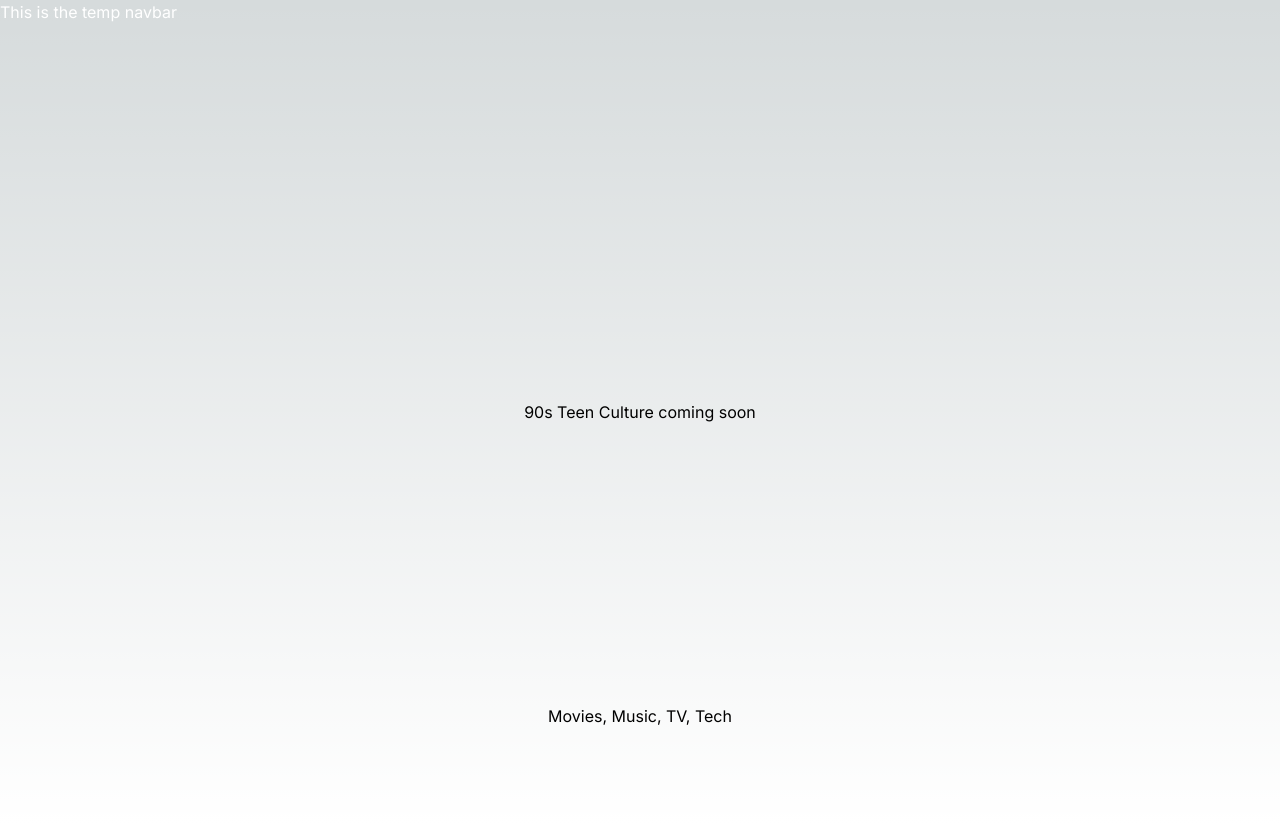
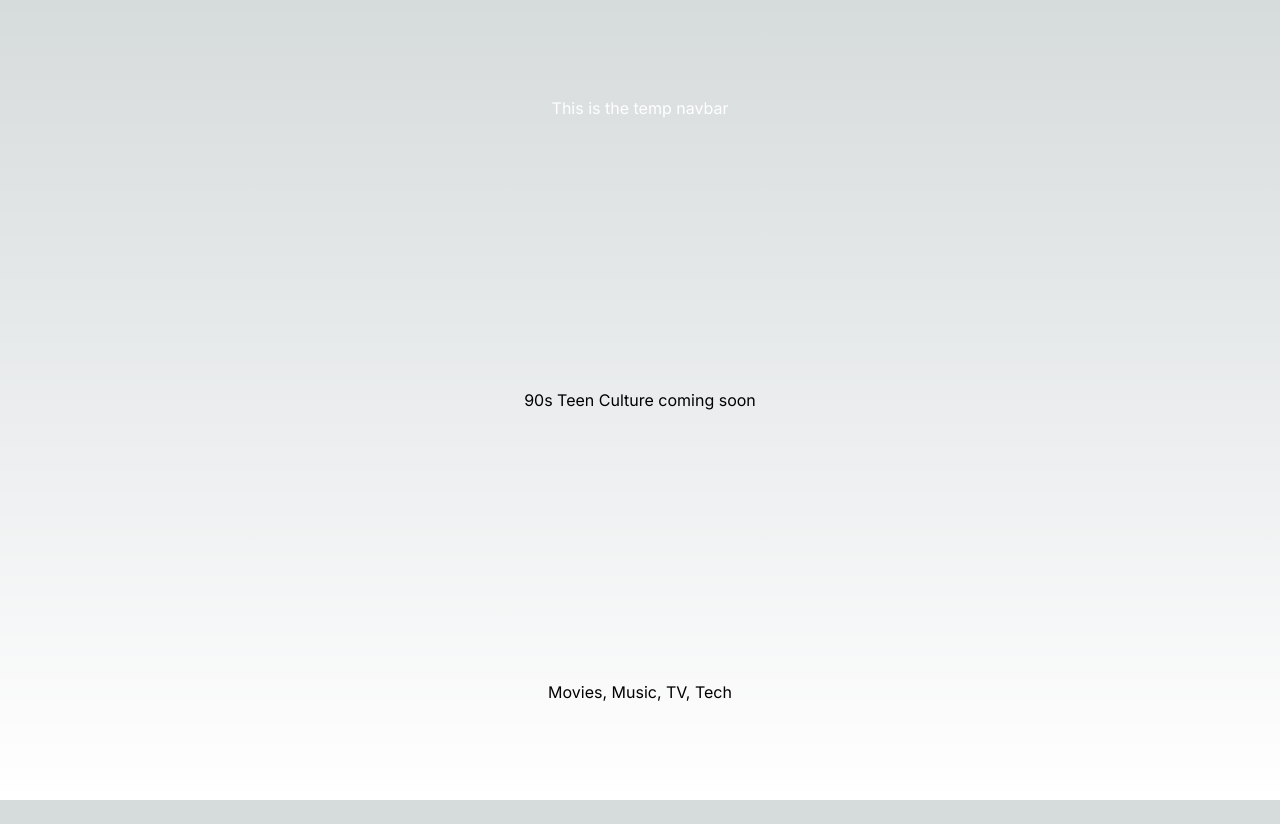
Before and after one commit to mdb1710/9TCWeb5Site, a Next.js app: page / in a window 1280 px wide. After the commit the page ends 800 px from the top, so only its background shows below. Built offline with nearby package versions, Linux system fonts and the light colour scheme.

Commit message:
changed navbar location

```diff
--- a/src/app/layout.tsx
+++ b/src/app/layout.tsx
@@ -8,7 +8,7 @@ export const metadata: Metadata = {
   title: '90s Teen Culture',
   description: 'A cuture website about everything in the 1990s',
 }
-import NavBar from './components/NavBar'
+
 
 export default function RootLayout({
   children,
@@ -18,7 +18,7 @@ export default function RootLayout({
   return (
     <html lang="en">
       <body className={inter.className}>
-        <NavBar />
+
         {children}
       </body>
     </html>
--- a/src/app/page.tsx
+++ b/src/app/page.tsx
@@ -2,14 +2,12 @@ import Image from 'next/image'
 
 /* Components */
 
-// import NavBar from './components/NavBar'
+import NavBar from './components/NavBar'
 
 export default function Home() {
   return (
     <main className="flex min-h-screen flex-col items-center justify-between p-24">
-      <div>
-
-      </div>
+      <NavBar />
       <h1>90s Teen Culture coming soon</h1>
       <p>Movies, Music, TV, Tech</p>
     </main>
```
